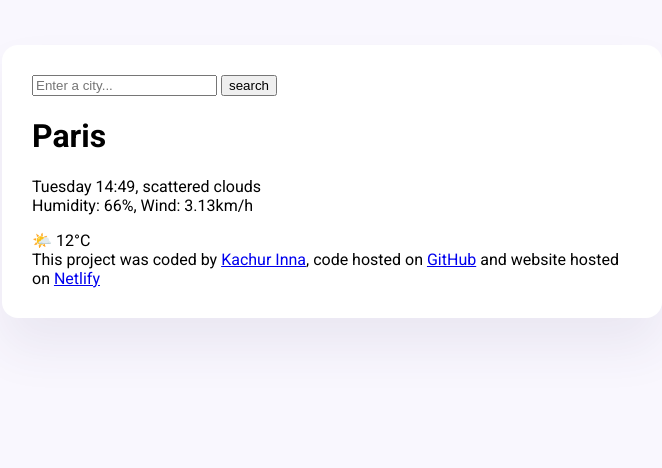
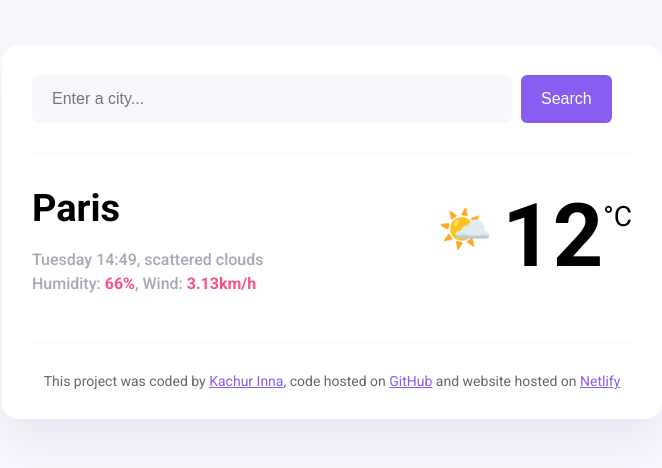
Before and after one commit to Inessa40408/Vanilla-weather, a plain HTML site: page index.html in a window 1280 px wide. Shown: the whole page, without its empty margins (308-970 px from the left). Drawn offline with Linux system fonts and the light colour scheme.

Commit message:
added basic CSS

```diff
--- a/index.html
+++ b/index.html
@@ -16,21 +16,32 @@
   <body>
     <div class="weather-app">
       <header>
-        <form>
-          <input type="search" placeholder="Enter a city..." required />
-          <input type="submit" value="search" />
+        <form class="search-form">
+          <input
+            type="search"
+            placeholder="Enter a city..."
+            required
+            class="search-form-input"
+          />
+          <input type="submit" value="Search" class="search-form-button" />
         </form>
       </header>
       <main>
-        <div>
-          <h1>Paris</h1>
-          <p>
-            Tuesday 14:49, scattered clouds
-            <br />
-            Humidity: 66%, Wind: 3.13km/h
-          </p>
+        <div class="weather-app-data">
+          <div>
+            <h1 class="weather-app-city">Paris</h1>
+            <p class="weather-app-details">
+              Tuesday 14:49, scattered clouds
+              <br />
+              Humidity: <strong>66%</strong>, Wind: <strong> 3.13km/h </strong>
+            </p>
+          </div>
+          <div class="weather-app-temperature-container">
+            <div class="weather-app-icon">🌤️</div>
+            <div class="weather-app-temperature">12</div>
+            <div class="weather-app-unit">°C</div>
+          </div>
         </div>
-        <div>🌤️ 12°C</div>
       </main>
 
       <footer>
--- a/src/vanilla-weather.css
+++ b/src/vanilla-weather.css
@@ -1,6 +1,10 @@
 body {
   background-color: #f9f7fe;
   font-family: "Roboto", sans-serif;
+}
+
+a {
+  color: #885df1;
 }
 
 .weather-app {
@@ -11,3 +15,81 @@ body {
   border-radius: 16px;
   padding: 30px;
 }
+
+header {
+  border-bottom: 1px solid #f9f7fe;
+  padding: 0 0 30px 0;
+}
+
+.search-form-input {
+  background-color: #f9f7fe;
+  border: none;
+  border-radius: 6px;
+  width: 80%;
+  font-size: 16px;
+  padding: 15px 20px;
+}
+
+.search-form-button {
+  padding: 15px 20px;
+  background: #885df1;
+  border: none;
+  border-radius: 6px;
+  margin-left: 5px;
+  font-size: 16px;
+  color: white;
+}
+
+main {
+  padding: 30px 0;
+}
+
+.weather-app-data {
+  display: flex;
+  justify-content: space-between;
+}
+
+.weather-app-city {
+  margin: 0;
+  font-size: 38px;
+  line-height: 48px;
+}
+
+.weather-app-details {
+  font-size: 16px;
+  color: rgba(39, 33, 66, 0.4);
+  line-height: 24px;
+  font-weight: 500;
+}
+
+.weather-app-details strong {
+  color: #f65282;
+}
+
+.weather-app-temperature-container {
+  display: flex;
+}
+
+.weather-app-icon {
+  font-size: 44px;
+  margin-top: 19px;
+}
+
+.weather-app-temperature {
+  font-size: 88px;
+  margin-left: 10px;
+  font-weight: bold;
+}
+
+.weather-app-unit {
+  margin-top: 16px;
+  font-size: 28px;
+}
+
+footer {
+  border-top: 1px solid #f9f7fe;
+  padding: 30px 0 0 0;
+  text-align: center;
+  font-size: 14px;
+  color: rgb(0, 0, 0, 0.6);
+}
```
